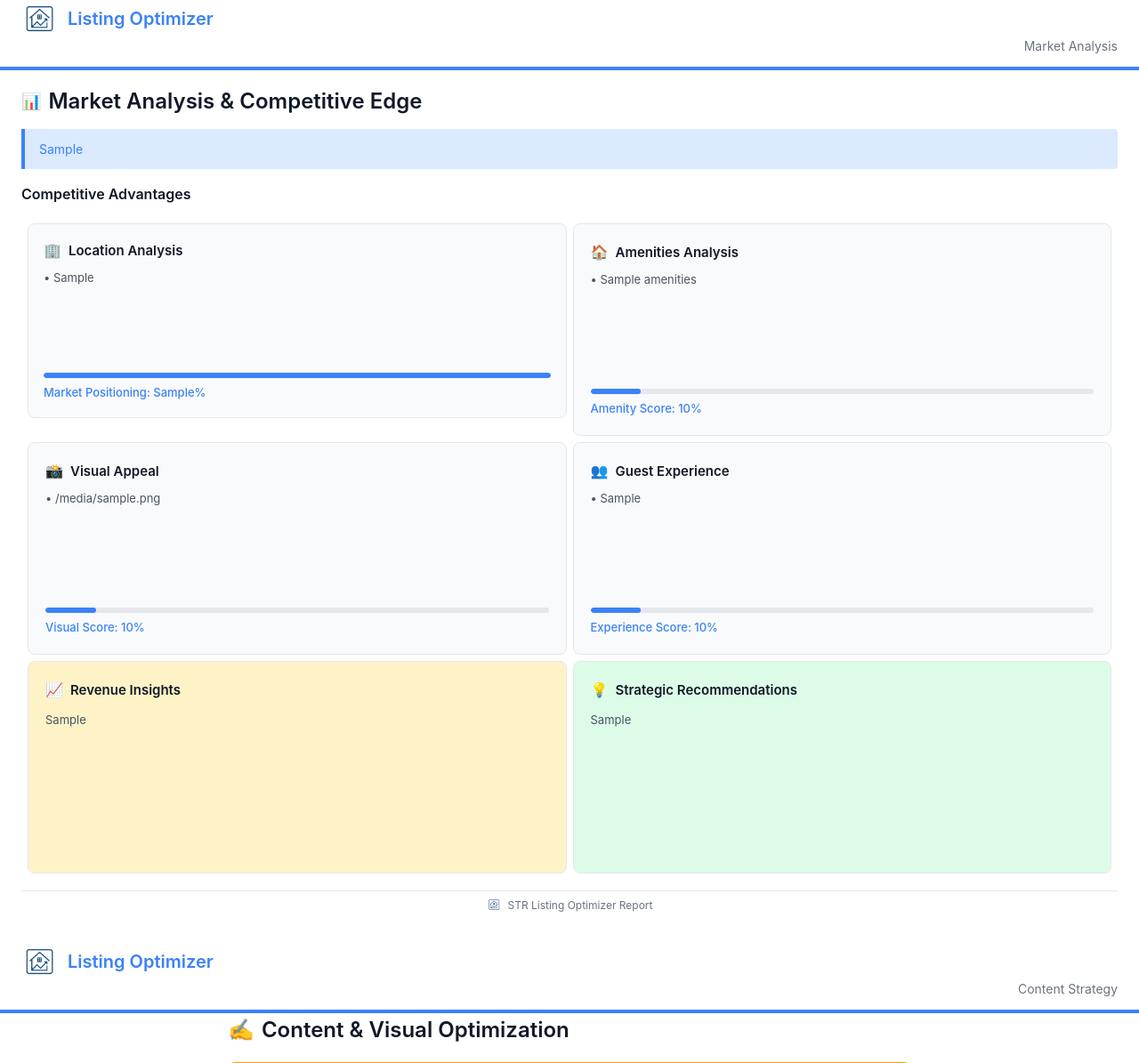
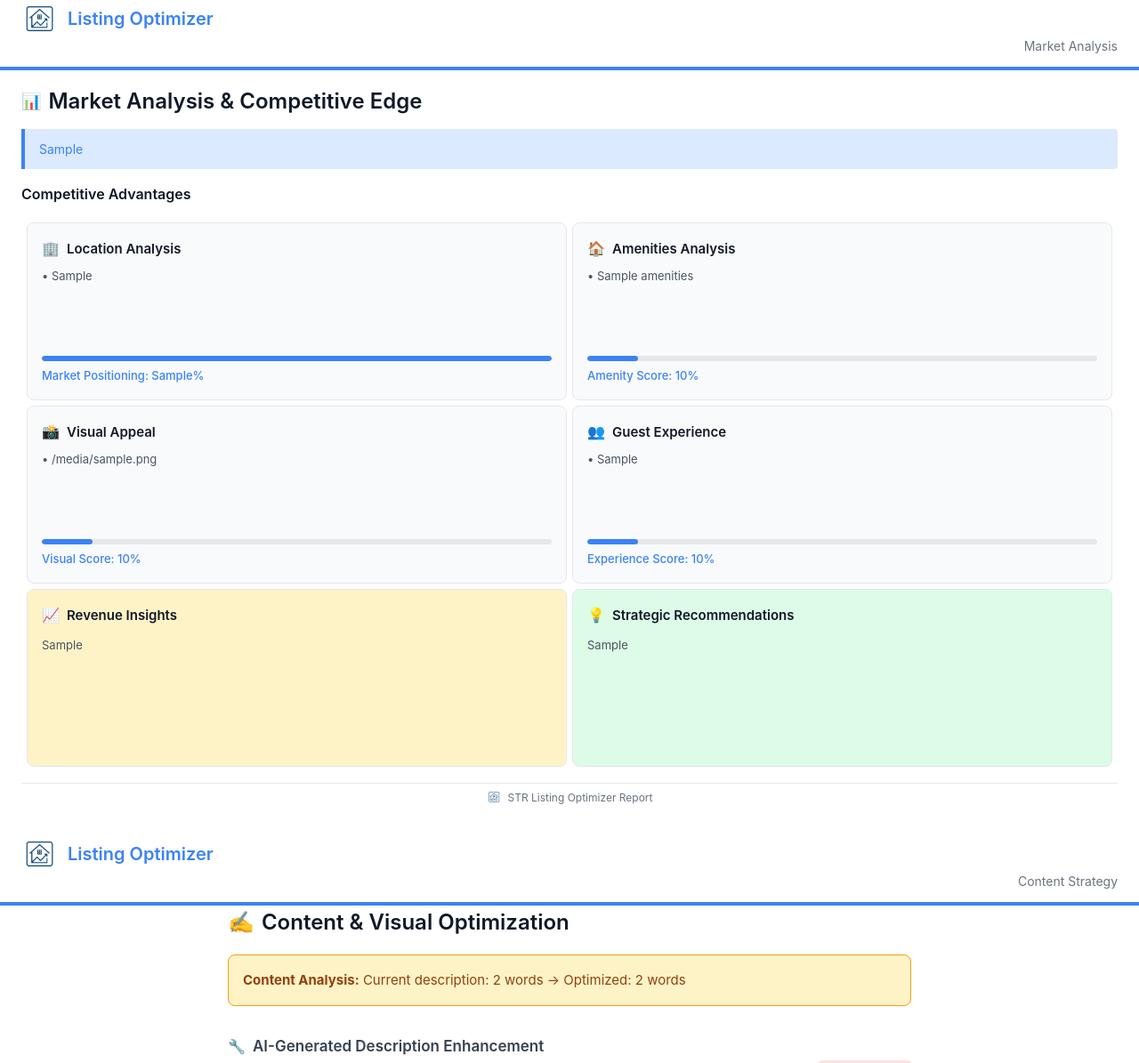
Before and after one commit to shashanksGitHub/str-optimizer-backend, a Flask app: template templates/professional_report_template.html in a window 1280 px wide. Shown: the part 1028-2223 px from the top of the page at 89% size. Run offline with Flask 3, Linux system fonts and the light colour scheme; the template is opened without the code that fills it: most values are stand-ins (such as "Sample title", 1, 10 or a date in 2020).

Commit message:
Reduce all Market Analysis cards to 200px height, 16px padding - fix blank page

```diff
--- a/templates/professional_report_template.html
+++ b/templates/professional_report_template.html
@@ -1539,12 +1539,12 @@
             <h2 class="market-section-title" style="margin-bottom: 12px;">Competitive Advantages</h2>
 
             <!-- 6-card layout using table for PDF compatibility (2 cards per row) -->
-            <table style="width: 100%; border-collapse: separate; border-spacing: 7px; margin-bottom: 1px;">
+            <table style="width: 100%; border-collapse: separate; border-spacing: 6px; margin-bottom: 0px;">
                 <!-- ROW 1: Cards 1 & 2 -->
                 <tr>
                     <!-- CARD 1: Location Analysis -->
                     <td style="width: 50%; vertical-align: top;">
-                        <div style="background: #f9fafb; border: 1px solid #e5e7eb; border-radius: 8px; padding: 17px; height: 219px; display: flex; flex-direction: column;">
+                        <div style="background: #f9fafb; border: 1px solid #e5e7eb; border-radius: 8px; padding: 16px; height: 200px; display: flex; flex-direction: column;">
                             <div style="display: flex; align-items: center; gap: 8px; margin-bottom: 10px;">
                                 <span style="font-size: 16px;">🏢</span>
                                 <h3 style="font-size: 15px; font-weight: 600; color: #111827; margin: 0;">Location Analysis</h3>
@@ -1577,7 +1577,7 @@
                     </td>
                     <!-- CARD 2: Amenities Analysis -->
                     <td style="width: 50%; vertical-align: top;">
-                        <div style="background: #f9fafb; border: 1px solid #e5e7eb; border-radius: 8px; padding: 19px; height: 239px; display: flex; flex-direction: column;">
+                        <div style="background: #f9fafb; border: 1px solid #e5e7eb; border-radius: 8px; padding: 16px; height: 200px; display: flex; flex-direction: column;">
                             <div style="display: flex; align-items: center; gap: 8px; margin-bottom: 10px;">
                                 <span style="font-size: 16px;">🏠</span>
                                 <h3 style="font-size: 15px; font-weight: 600; color: #111827; margin: 0;">Amenities Analysis</h3>
@@ -1618,7 +1618,7 @@
                 <tr>
                     <!-- CARD 3: Visual Appeal -->
                     <td style="width: 50%; vertical-align: top;">
-                        <div style="background: #f9fafb; border: 1px solid #e5e7eb; border-radius: 8px; padding: 19px; height: 239px; display: flex; flex-direction: column;">
+                        <div style="background: #f9fafb; border: 1px solid #e5e7eb; border-radius: 8px; padding: 16px; height: 200px; display: flex; flex-direction: column;">
                             <div style="display: flex; align-items: center; gap: 8px; margin-bottom: 10px;">
                                 <span style="font-size: 16px;">📸</span>
                                 <h3 style="font-size: 15px; font-weight: 600; color: #111827; margin: 0;">Visual Appeal</h3>
@@ -1653,7 +1653,7 @@
                     </td>
                     <!-- CARD 4: Guest Experience -->
                     <td style="width: 50%; vertical-align: top;">
-                        <div style="background: #f9fafb; border: 1px solid #e5e7eb; border-radius: 8px; padding: 19px; height: 239px; display: flex; flex-direction: column;">
+                        <div style="background: #f9fafb; border: 1px solid #e5e7eb; border-radius: 8px; padding: 16px; height: 200px; display: flex; flex-direction: column;">
                             <div style="display: flex; align-items: center; gap: 8px; margin-bottom: 10px;">
                                 <span style="font-size: 16px;">👥</span>
                                 <h3 style="font-size: 15px; font-weight: 600; color: #111827; margin: 0;">Guest Experience</h3>
@@ -1694,7 +1694,7 @@
                 <tr>
                     <!-- CARD 5: Revenue Insights -->
                     <td style="width: 50%; vertical-align: top;">
-                        <div style="background: #fef3c7; border: 1px solid #e5e7eb; border-radius: 8px; padding: 19px; height: 239px; display: flex; flex-direction: column;">
+                        <div style="background: #fef3c7; border: 1px solid #e5e7eb; border-radius: 8px; padding: 16px; height: 200px; display: flex; flex-direction: column;">
                             <div style="display: flex; align-items: center; gap: 8px; margin-bottom: 12px;">
                                 <span style="font-size: 16px;">📈</span>
                                 <h3 style="font-size: 15px; font-weight: 600; color: #111827; margin: 0;">Revenue Insights</h3>
@@ -1706,7 +1706,7 @@
                     </td>
                     <!-- CARD 6: Strategic Recommendations -->
                     <td style="width: 50%; vertical-align: top;">
-                        <div style="background: #dcfce7; border: 1px solid #e5e7eb; border-radius: 8px; padding: 19px; height: 239px; display: flex; flex-direction: column;">
+                        <div style="background: #dcfce7; border: 1px solid #e5e7eb; border-radius: 8px; padding: 16px; height: 200px; display: flex; flex-direction: column;">
                             <div style="display: flex; align-items: center; gap: 8px; margin-bottom: 12px;">
                                 <span style="font-size: 16px;">💡</span>
                                 <h3 style="font-size: 15px; font-weight: 600; color: #111827; margin: 0;">Strategic Recommendations</h3>
```
